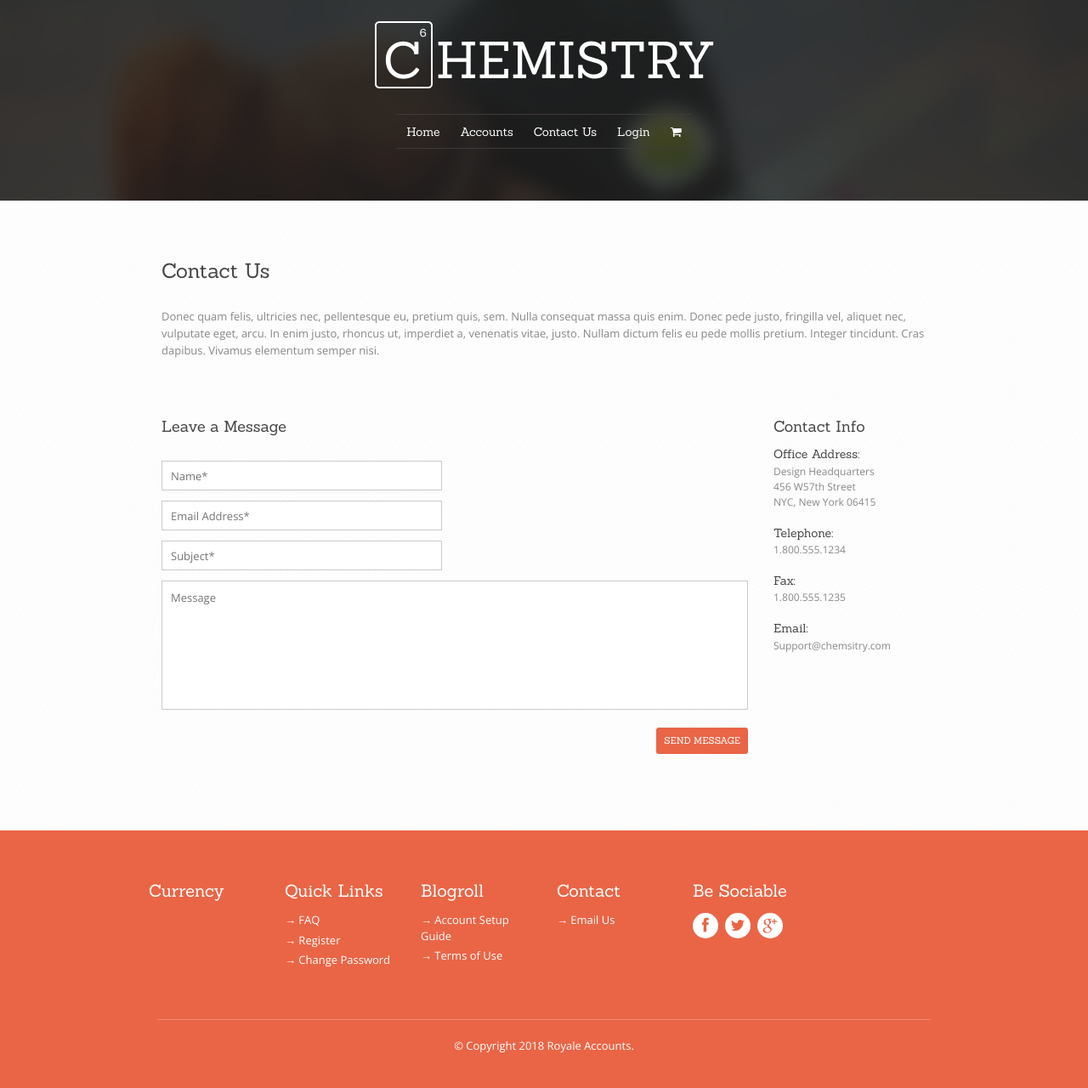
After one commit to TomFinet/Royale-Accounts, a Django app: template source/templates/contact_us.html in a window 1280 px wide. The commit adds this page. Shown: the whole page at 85% size. Run offline with Django 3.2, Linux system fonts and the light colour scheme; the template is opened without the code that fills it, so the values that code supplies are empty; parts of the project's set-up code (start-up, migrations or seed data) failed here and were passed over; some libraries are stand-ins or nearby versions.

```diff
--- a/source/royaleaccounts/urls.py
+++ b/source/royaleaccounts/urls.py
@@ -4,10 +4,11 @@ from django.conf.urls.static import static
 
 from django.contrib import admin
 
-from .views import home_view, FaqView, TermsOfUseView, currency_convert_view
+from .views import home_view, contact_view, FaqView, TermsOfUseView, currency_convert_view
 
 urlpatterns = [
 	url(r'^$', home_view, name="home"),
+    url(r'^contact-us/$', contact_view, name="contact_us")
     url(r'^faq/$', FaqView.as_view(), name="faq"),
     url(r'^terms-of-use/$', TermsOfUseView.as_view(), name="terms_of_use"),
     url(r'^currency/convert/$', currency_convert_view, name="currency_convert_view"),
--- a/source/royaleaccounts/views.py
+++ b/source/royaleaccounts/views.py
@@ -23,6 +23,10 @@ def home_view(request):
 	featured_qs = Account.objects.filter(sold=False)
 
 	return render(request, 'index.html', {"featured_qs": featured_qs})
+
+
+def contact_view(request):
+	return render(request, 'contact_us.html', {})
 
 
 class FaqView(TemplateView):
--- a/source/templates/base/navbar.html
+++ b/source/templates/base/navbar.html
@@ -7,6 +7,7 @@
 {% url 'users:logout' as logout_url %}
 {% url 'users:login' as login_url %}
 {% url 'users:register' as register_url %}
+{% url 'contact_us' as contact_url %}
 
 <!-- Header -->
 <header>
@@ -25,11 +26,17 @@
           <li><a href='{{ accounts_url }}'><span>Accounts</span></a></li>
           </li>
           {% if request.user.is_authenticated %}
-            <li class='has-sub'>
+            <li>
               <a href='{{ orders_url }}'><span>Orders</span></a>
+            </li>
+            <li>
+              <a href="{{ contact_url }}"><span>Contact Us</span></a>
             </li>
             <li><a href='{{ logout_url }}'><span>Logout</span></a></li>
           {% else %}
+            <li>
+              <a href="{{ contact_url }}"><span>Contact Us</span></a>
+            </li>
             <li><a href='{{ login_url }}'><span>Login</span></a></li>
           {% endif %}
           <li class="last"><a href='{{ cart_url }}'><span class="navbar-cart-count">{{ request.session.cart_items_count }}</span> <i class="fa fa-shopping-cart" aria-hidden="true"></i></a></li>
--- /dev/null
+++ b/source/templates/contact_us.html
@@ -0,0 +1,76 @@
+{% extends 'base.html' %}
+{% load static %}
+
+{% block title %}Contact Us - Royale Accounts{% endblock %}
+
+{% block meta %}
+<meta name="description" content="Royale Accounts - Contact us about Clash Royale related questions or problems you may be having for your account.">
+{% endblock %}
+
+{% block content %}
+
+<body id="pages">
+
+<div class="body">
+	<div class="top-wrap">
+		<div class="overlay-bg"></div>
+		{% include 'base/navbar.html' %}
+	</div>
+
+	<div class="space40"></div>
+
+	<!-- Main content -->
+	<div class="page-wrap container contact-wrap">
+		<div class="container">
+			<div class="space50"></div>
+			<h3>Contact Us</h3>
+			<div class="space30"></div>
+			<div class="col-md-12 no-padding">
+				<p>Donec quam felis, ultricies nec, pellentesque eu, pretium quis, sem. Nulla consequat massa quis enim. Donec pede justo, fringilla vel, aliquet nec, vulputate eget, arcu. In enim justo, rhoncus ut, imperdiet a, venenatis vitae, justo. Nullam dictum felis eu pede mollis pretium. Integer tincidunt. Cras dapibus. Vivamus elementum semper nisi.</p>
+				<div class="space20"></div>
+			</div>
+			<div class="col-md-12 no-padding columns">
+				<div class="row">
+					<div class="col-md-9">
+						<h4>Leave a Message</h4>
+						<div class="space30"></div>
+						<form class="contact-form" id="contactForm" action="php/contact.php" method="post">
+							<div class="row">
+								<div class="col-md-6">
+									<input type="text" name="senderName" id="senderName" placeholder="Name*" required="required" />
+									<input type="email" name="senderEmail" id="senderEmail" placeholder="Email Address*" required="required" />
+									<input type="text" name="subject" id="subject" placeholder="Subject*" required="required" />
+								</div>
+								<div class="col-md-6"></div>
+							</div>
+							<textarea name="message" id="message" rows="7" placeholder="Message" required="required"></textarea>
+							<button type="submit" id="sendMessage" name="sendMessage" class="btn btn-primary btn-sm btn-orange uppercase pull-right" >Send Message</button><br>
+						</form>
+						<div id="successMessage" class="successmessage"><p><span class="success-ico"></span> Thanks for sending your message! We'll get back to you shortly.</p></div>
+						<div id="failureMessage" class="errormessage"><p><span class="error-ico"></span> There was a problem sending your message. Please try again.</p></div>
+						<div id="incompleteMessage" class="statusMessage"><p>Please complete all the fields in the form before sending.</p></div>
+					</div>
+					<aside class="col-md-3">
+						<div class="side-widget contact-info">
+							<h4>Contact Info</h4>
+							<h5>Office Address:</h5>
+							<p>Design Headquarters<br>456 W57th Street<br>NYC, New York 06415</p>
+
+							<h5>Telephone:</h5>
+							<p>1.800.555.1234</p>
+
+							<h5>Fax:</h5>
+							<p>1.800.555.1235</p>
+
+							<h5>Email:</h5>
+							<p>Support@chemsitry.com</p>
+						</div>
+					</aside>
+				</div>
+			</div>
+		</div>
+	</div>
+</div>
+</body>
+
+{% endblock %}
```
